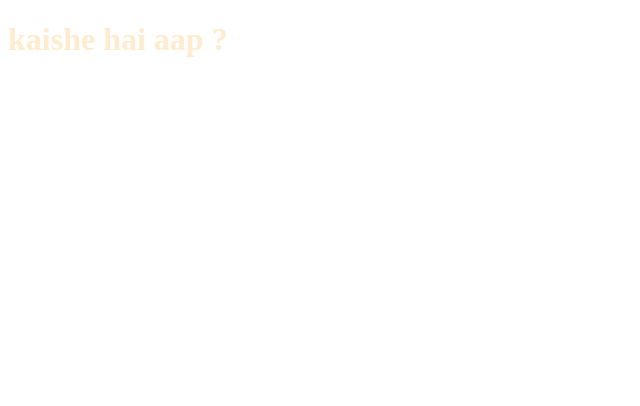
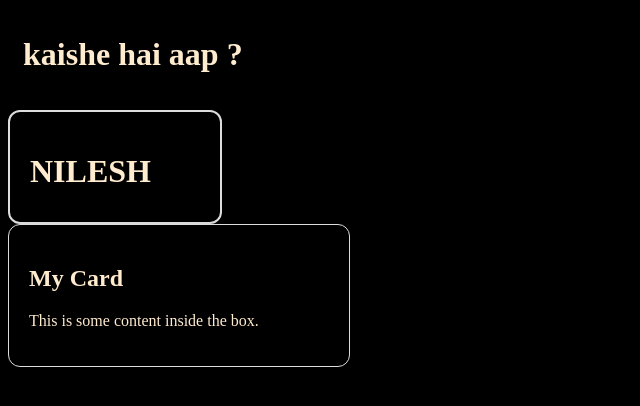
Before and after one commit to presidentnilesh/CapgeminiSem2, a plain HTML site: page 11_09.html in a window 1280 px wide. Shown: the whole page, without its empty margins (0-640 px from the left). Drawn offline with Linux system fonts and the light colour scheme.

Commit message:
timepass

```diff
--- a/11_09.css
+++ b/11_09.css
@@ -1,3 +1,22 @@
 * {
+    background-color: black ;
  color: blanchedalmond;
 }
+h1{
+    padding: 15px;
+}
+#nnil{
+    border: 2px solid #ddd;
+    border-radius: 12px;
+    height: 100px;
+    width: 200px;
+    padding: 5px;
+
+}
+.card {
+    width: 300px;
+    padding: 20px;
+    border: 1px solid #ddd;
+    border-radius: 12px;
+    box-shadow: 0 4px 10px rgba(0, 0, 0, 0.1);
+}
--- a/11_09.html
+++ b/11_09.html
@@ -1,14 +1,23 @@
 <!DOCTYPE html>
 <html lang="en">
-<hea >
+<hea>
     <meta charset="UTF-8">
     <meta name="viewport" content="width=device-width, initial-scale=1.0">
     <title>Document</title>
     <link rel="stylesheet" href="11_09.css">
     </head>
+
     <body>
         <form action="">
             <h1>kaishe hai aap ?</h1>
+            <div id="nnil">
+                <h1>NILESH</h1>
+            </div>
+            <div class="card">
+                <h2>My Card</h2>
+                <p>This is some content inside the box.</p>
+            </div>
         </form>
     </body>
+
 </html>
```
Lines whose indentation alone changed are shown as unchanged.
